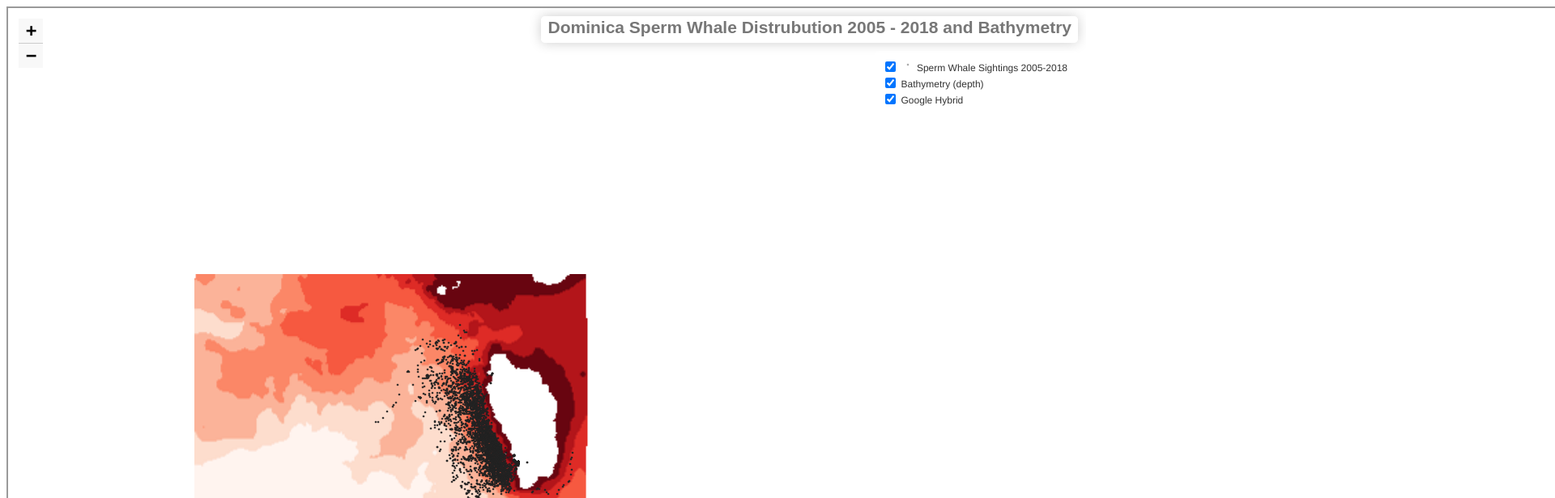
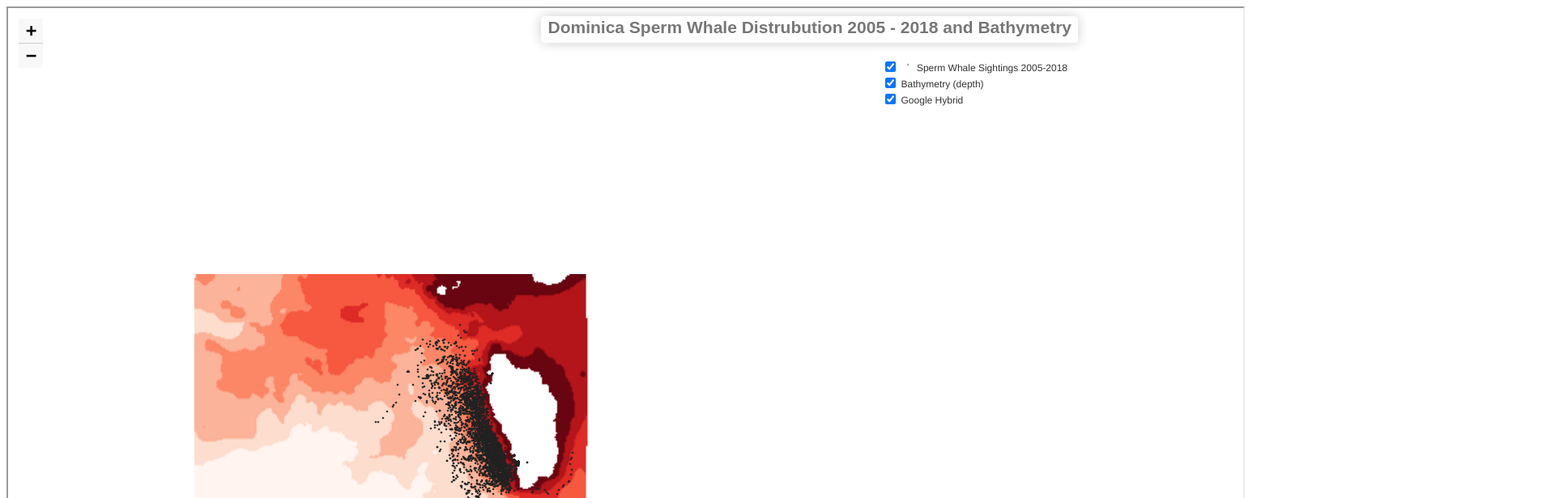
Before and after one commit to calliesteffen/ESM267-web, a plain HTML site: page index.html in a window 1280 px wide. Shown: the top 616 px of the page at 81% size, 1920 px wide, since content can reach past the window. Drawn offline with Linux system fonts and the light colour scheme.

Commit message:
Update index.html

```diff
--- a/index.html
+++ b/index.html
@@ -5,6 +5,6 @@
     scrolling=no
 
     height=1326
-    width=2000
+    width=1525
     src="qgis2web/index.html">
 </iframe>
```
